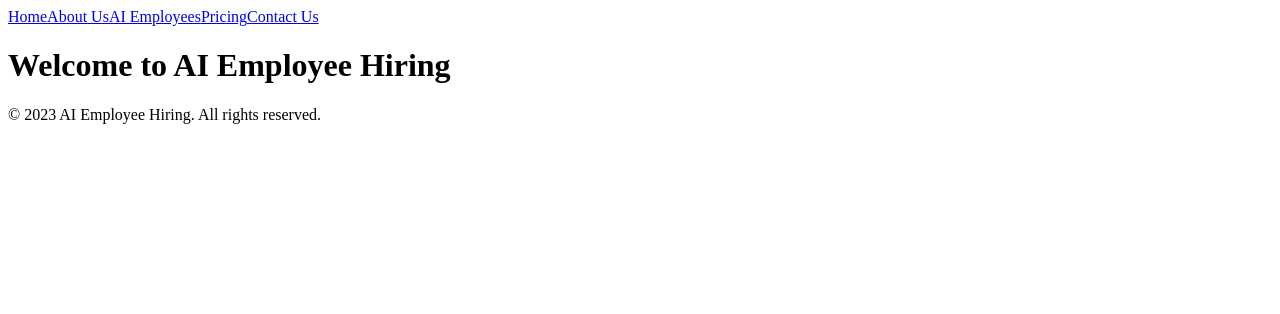
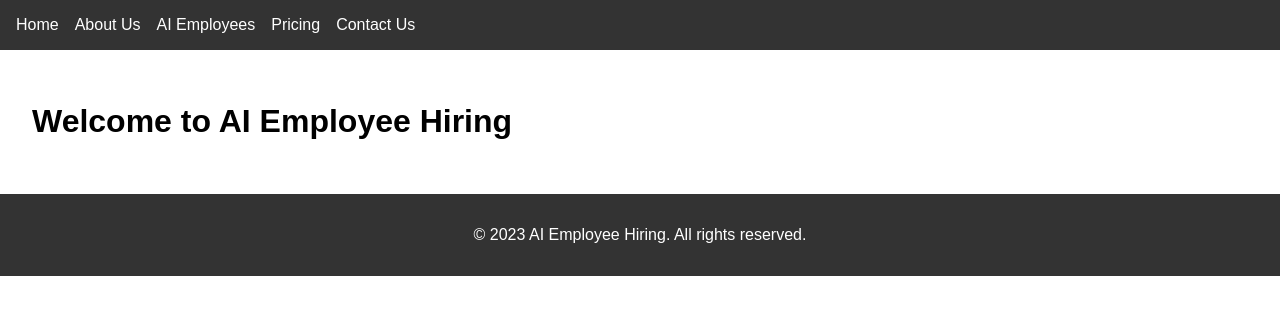
Before and after one commit to NixonDash/ai-employee-hiring, a Next.js app: page / in a window 1280 px wide. Shown: the top 314 px of the page. Built offline with nearby package versions, Linux system fonts and the light colour scheme.

Commit message:
Create _app.js

```diff
--- /dev/null
+++ b/pages/_app.js
@@ -0,0 +1,9 @@
+// pages/_app.js
+import 'react';
+import '../public/styles/main.css';
+
+function MyApp({ Component, pageProps }) {
+  return <Component {...pageProps} />;
+}
+
+export default MyApp;
```
